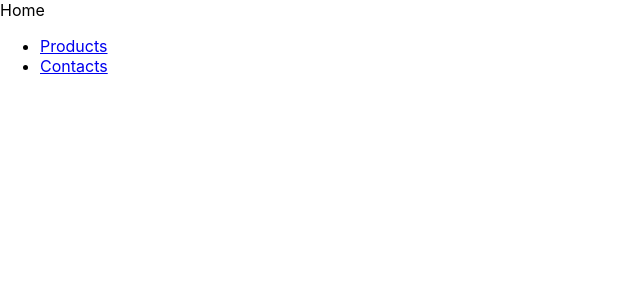
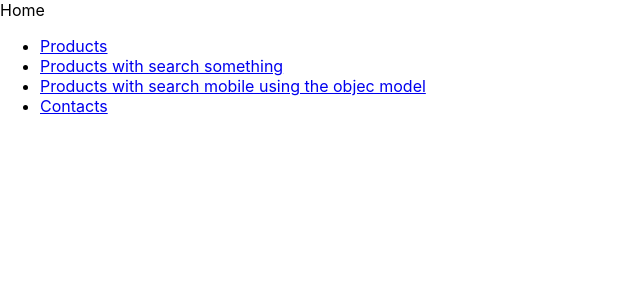
Before and after one commit to AnkitTomar2312/routing, a React (Create React App) app: page / in a window 1280 px wide. Shown: the top 300 px of the page, without its empty margins (0-640 px from the left). Built offline with nearby package versions, Linux system fonts and the light colour scheme.

Commit message:
Adding Query String in Routes Programmatically

```diff
--- a/src/Components/Home.js
+++ b/src/Components/Home.js
@@ -10,6 +10,22 @@ const Home = () => {
           <NavLink to="/product">Products</NavLink>
         </li>
         <li>
+          <NavLink to="/product?Search=something">
+            Products with search something
+          </NavLink>
+        </li>
+        <li>
+          <NavLink
+            to={{
+              pathname: "/product",
+              search: "mobile",
+            }}
+          >
+            Products with search mobile using the objec model
+          </NavLink>
+        </li>
+
+        <li>
           <NavLink to="/contact">Contacts</NavLink>
         </li>
       </ul>
```
